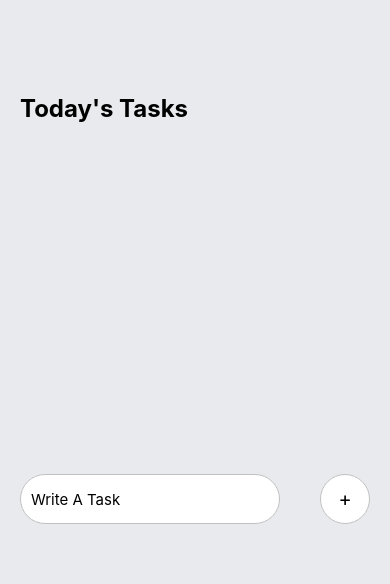
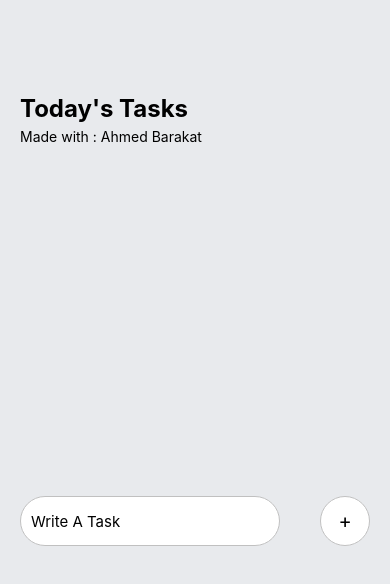
Before and after one commit to medobarakat/Todo-App, a React Native app: screen / in a window 390 px wide. Shown: the top 584 px of the page. Built offline with nearby package versions, Linux system fonts and the light colour scheme.

Commit message:
finishing project

```diff
--- a/App.js
+++ b/App.js
@@ -21,16 +21,27 @@ export default function App() {
     setTask(null);
   };
 
+  const handleremove = (index) => {
+    let itemcopy = [...allTasks];
+    itemcopy.splice(index, 1);
+    setAllTasks(itemcopy);
+  };
+
   return (
     <View style={styles.container}>
       <View>
-        <Text style={styles.header}>Today's Tasks</Text>
-        {allTasks.map((item, index) => {
-          return <Tasks key={index} text={item} />;
-        })}
-        {/* <Tasks text={"task  1 "} />
-        <Tasks text={"task 2"} />
-        <Tasks text={"task 3"} /> */}
+        <View style={styles.headerCompontnets}>
+          <Text style={styles.header}>Today's Tasks</Text>
+          <Text style={styles.subheader}>Made with : Ahmed Barakat</Text>
+        </View>
+        {allTasks.map((item, index) => (
+          <TouchableOpacity
+            key={index}
+            onPress={(index) => handleremove(index)}
+          >
+            <Tasks text={item} />
+          </TouchableOpacity>
+        ))}
       </View>
       <ScrollView style={{ flex: 1 }}>
         <KeyboardAvoidingView
@@ -62,11 +73,18 @@ const styles = StyleSheet.create({
     flex: 1,
     backgroundColor: "#E8EAED",
   },
+  headerCompontnets: {
+    flexDirection: "column",
+    marginLeft: 20,
+    marginTop: 94,
+    justifyContent: "space-between",
+  },
   header: {
     fontSize: 24,
-    marginLeft: 20,
     fontWeight: "bold",
-    marginTop: 94,
+  },
+  subheader: {
+    marginTop: 5,
   },
   container2: {
     marginTop: "90%",
```
